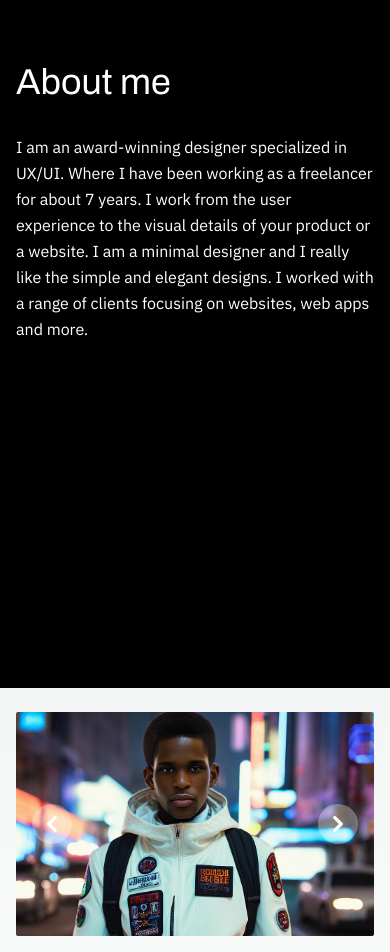
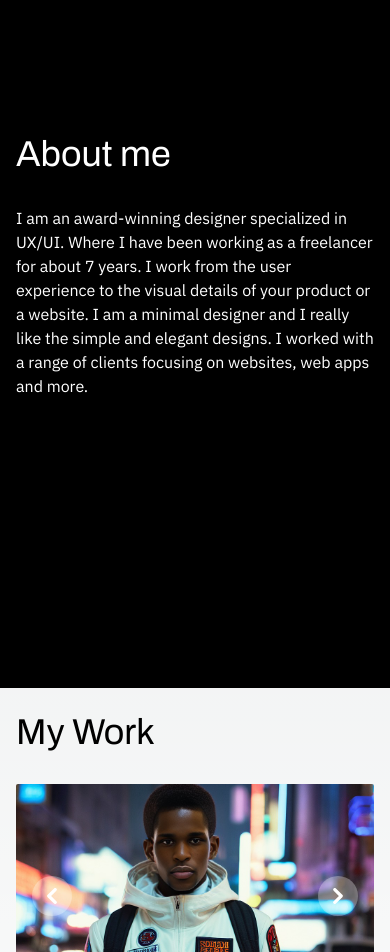
Before and after one commit to LeoIvin/Datus-Portfolio-Website-Fullstack, a Next.js app in the folder frontend/: page / in a window 390 px wide. Shown: the part 1000-1952 px from the top of the page. Built offline with nearby package versions, Linux system fonts and the light colour scheme.

Commit message:
Updated About & Carousel Component

```diff
--- a/frontend/src/pages/about.js
+++ b/frontend/src/pages/about.js
@@ -2,10 +2,10 @@ import React from 'react';
 
 const AboutMe = () => {
   return (
-    <div className="bg-black text-white min-h-screen flex items-center justify-center pb-32">
+    <div className="bg-black text-white min-h-screen flex items-center justify-center">
       <div className="max-w-4xl px-4 py-8">
-      <h1 className="text-4xl sm:text-8xl md:text-8xl font-extralight mb-8 font-archivo ml-0 sm:ml-0 md:ml-0 lg:-ml-32" id='about'>About me</h1>
-        <p className="text-base sm:text-xl md:text-xl leading-relaxed font-ibm-plex-sans" id='aboutText'>
+      <h1 className="text-4xl sm:text-8xl md:text-8xl font-light mb-8 font-archivo ml-0 sm:ml-0 md:ml-0 lg:-ml-32" id='about'>About me</h1>
+        <p className="text-base sm:text-xl md:text-xl font-ibm-plex-sans" id='aboutText'>
           I am an award-winning designer specialized in UX/UI. Where I have been
           working as a freelancer for about 7 years. I work from the user experience
           to the visual details of your product or a website. I am a minimal designer
--- a/frontend/src/pages/carousel.js
+++ b/frontend/src/pages/carousel.js
@@ -35,7 +35,9 @@ const Carousel = () => {
   };
 
   return (
+    <>
     <div className="max-w-screen-lg mx-auto py-6 px-4 sm:px-6 lg:px-8 mb-20">
+    <h1 className='text-4xl sm:text-8xl md:text-8xl font-light mb-8 font-archivo ml-0'>My Work</h1>
       <div id="controls-carousel" className="relative w-full" data-carousel="static">
         {/* Carousel wrapper */}
         <div className="relative h-56 overflow-hidden rounded-sm md:h-96">
@@ -97,6 +99,8 @@ const Carousel = () => {
         </button>
       </div>
     </div>
+    </>
+
   );
 };
 
```
